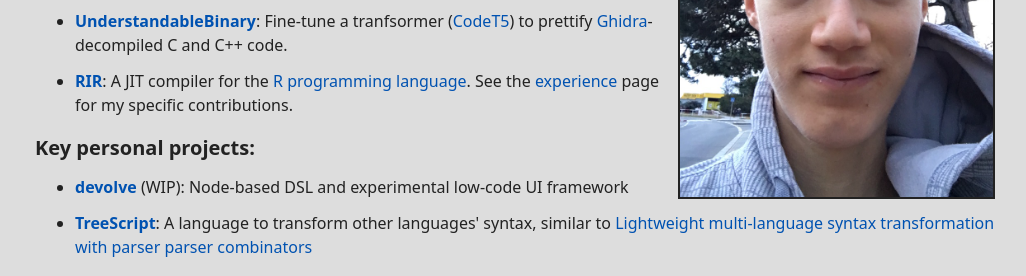
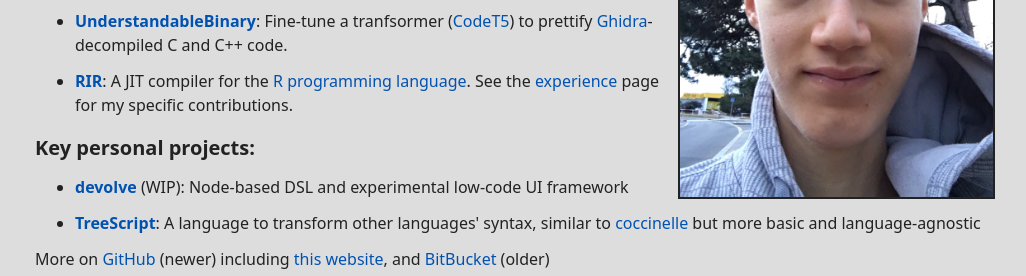
Before and after one commit to Jakobeha/personal-site, a plain HTML site: page index.html in a window 1280 px wide. Shown: the part 390-666 px from the top of the page, without its empty margins (125-1151 px from the left). Drawn offline with Linux system fonts and the light colour scheme.

Commit message:
publish (develop branch has the code)

```diff
--- a/index.html
+++ b/index.html
@@ -73,7 +73,7 @@
 
 <ul>
     <li><strong><a href="https://github.com/Jakobeha/devolve">devolve</a></strong> (WIP): Node-based DSL and experimental low-code UI framework</li>
-    <li><strong><a href="https://github.com/Jakobeha/treescript">TreeScript</a></strong>: A language to transform other languages' syntax, similar to <a href="https://dl.acm.org/citation.cfm?id=3314589">Lightweight multi-language syntax transformation with parser parser combinators</a></li>
+    <li><strong><a href="https://github.com/Jakobeha/treescript">TreeScript</a></strong>: A language to transform other languages' syntax, similar to <a href="https://coccinelle.gitlabpages.inria.fr/website/">coccinelle</a> but more basic and language-agnostic</li>
 </ul>
 
 </p>
```
Also changed, not shown: projects.html (+1 -1 lines), 1 other file.
